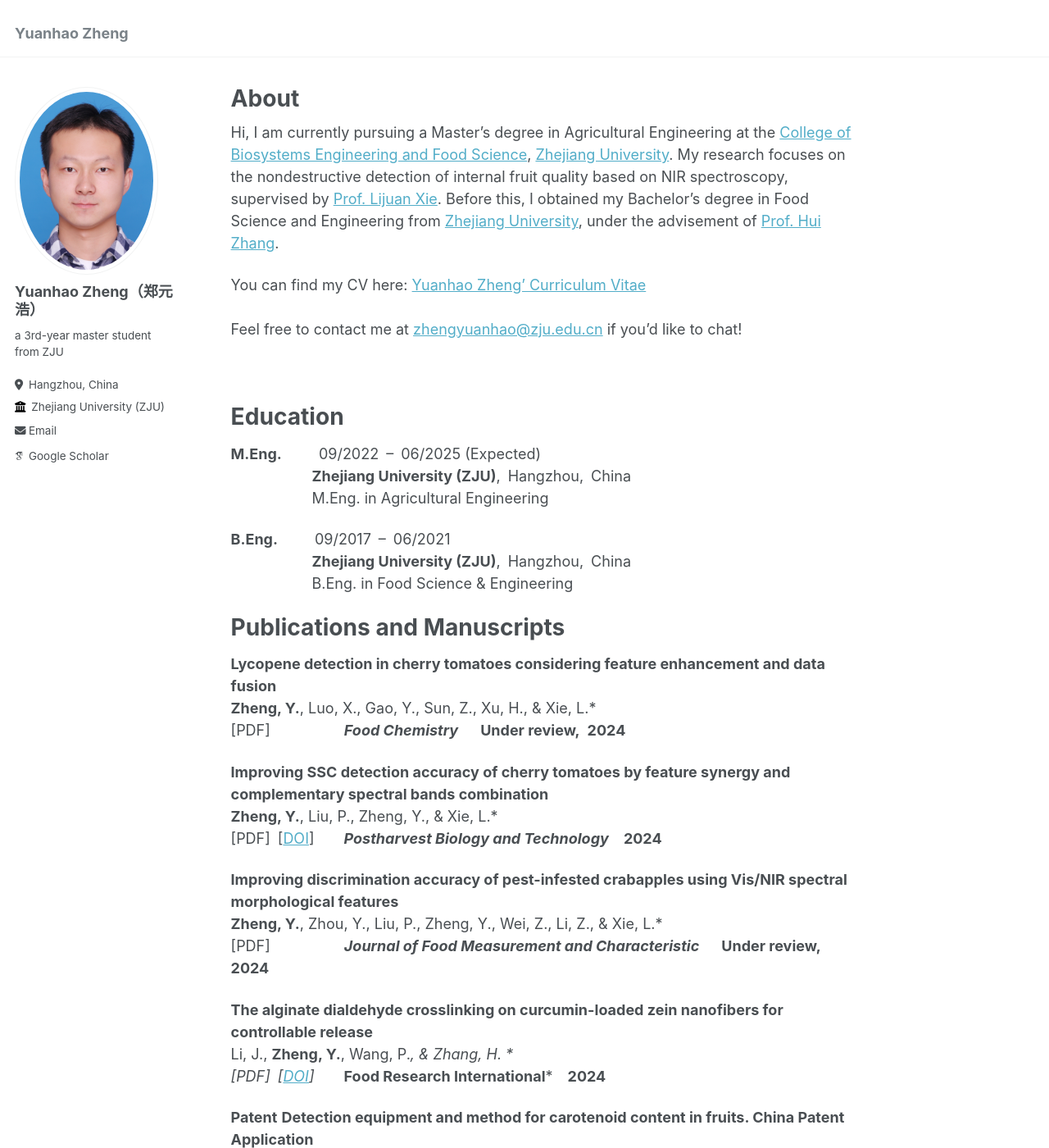
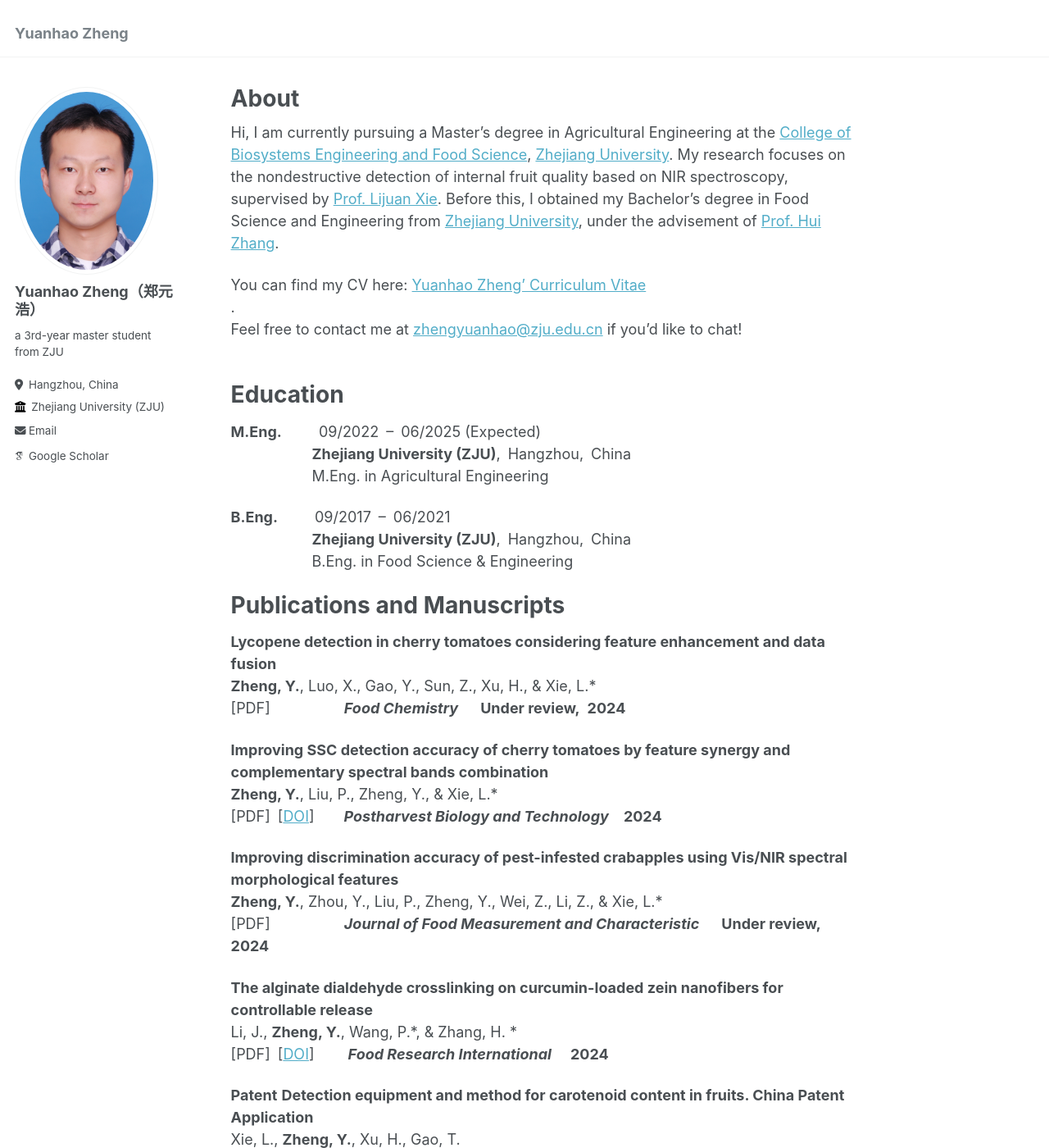
Before and after one commit to Zheng-Yuanhao/Zheng-Yuanhao.github.io, a Jekyll site: the page built from _pages/about.md, in a window 1280 px wide and 1400 px high. Shown: the whole window at 82% size. Built offline with Jekyll 4.4.1, drawn with Linux system fonts in a browser that asks for light colours; some web fonts are replaced.

Commit message:
Update about.md

```diff
--- a/_pages/about.md
+++ b/_pages/about.md
@@ -9,10 +9,9 @@ redirect_from:
 
 Hi, I am currently pursuing a Master’s degree in Agricultural Engineering at the [College of Biosystems Engineering and Food Science]( http://www.caefs.zju.edu.cn/caefsen/main.htm), [Zhejiang University]( https://www.zju.edu.cn/english/). My research focuses on the nondestructive detection of internal fruit quality based on NIR spectroscopy, supervised by [Prof. Lijuan Xie](https://person.zju.edu.cn/en/0009667#0). Before this, I obtained my Bachelor’s degree in Food Science and Engineering from [Zhejiang University](https://www.zju.edu.cn/english/), under the advisement of [Prof. Hui Zhang](https://person.zju.edu.cn/en/0009797).
 
-You can find my CV here: [Yuanhao Zheng' Curriculum Vitae](../files/CV.pdf)<br>
+You can find my CV here: [Yuanhao Zheng' Curriculum Vitae](../files/CV.pdf)<br>.
 <br>
 Feel free to contact me at [zhengyuanhao@zju.edu.cn](mailto:zhengyuanhao@zju.edu.cn) if you’d like to chat!<br>
-<br>
 <br>
 
 Education
@@ -48,7 +47,7 @@ Publications and Manuscripts
 
 **The alginate dialdehyde crosslinking on curcumin-loaded zein nanofibers for controllable release**<br>
 Li, J., **Zheng, Y.**, Wang, P.*, & Zhang, H. *  <br>
-[PDF]&ensp;[[DOI](https://doi.org/10.1016/j.foodres.2024.113944)]&ensp;&ensp;&ensp;&ensp;***Food Research International***&ensp;&ensp;**2024**
+[PDF]&ensp;[[DOI](https://doi.org/10.1016/j.foodres.2024.113944)]&ensp;&ensp;&ensp;&ensp; _**Food Research International**_ &ensp;&ensp;**2024**
 
 
 **Patent** **Detection equipment and method for carotenoid content in fruits. China Patent Application**<br>
```
